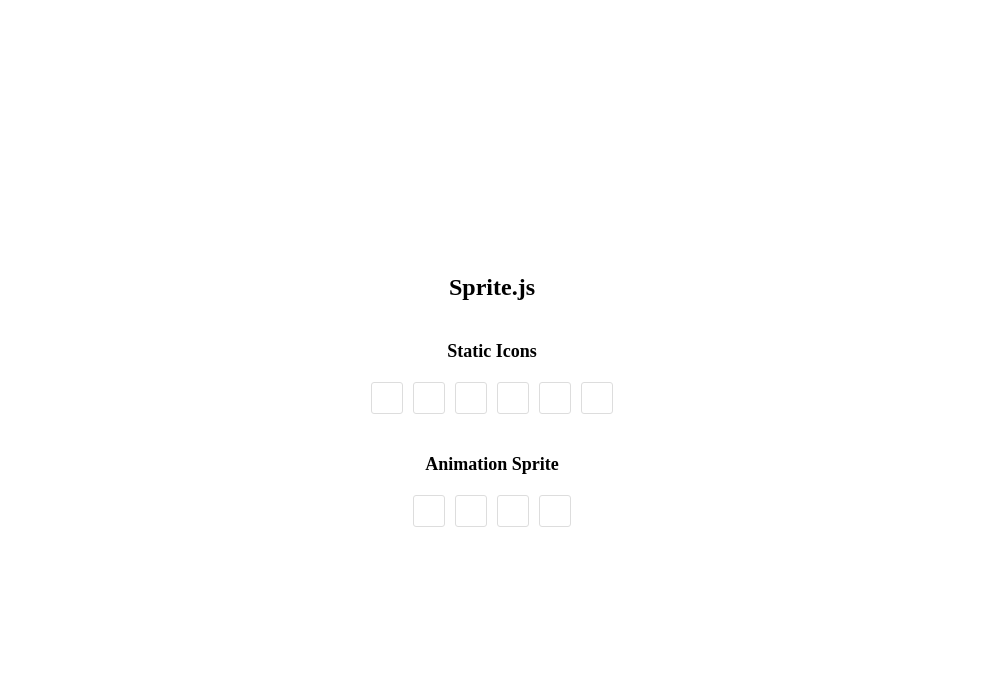
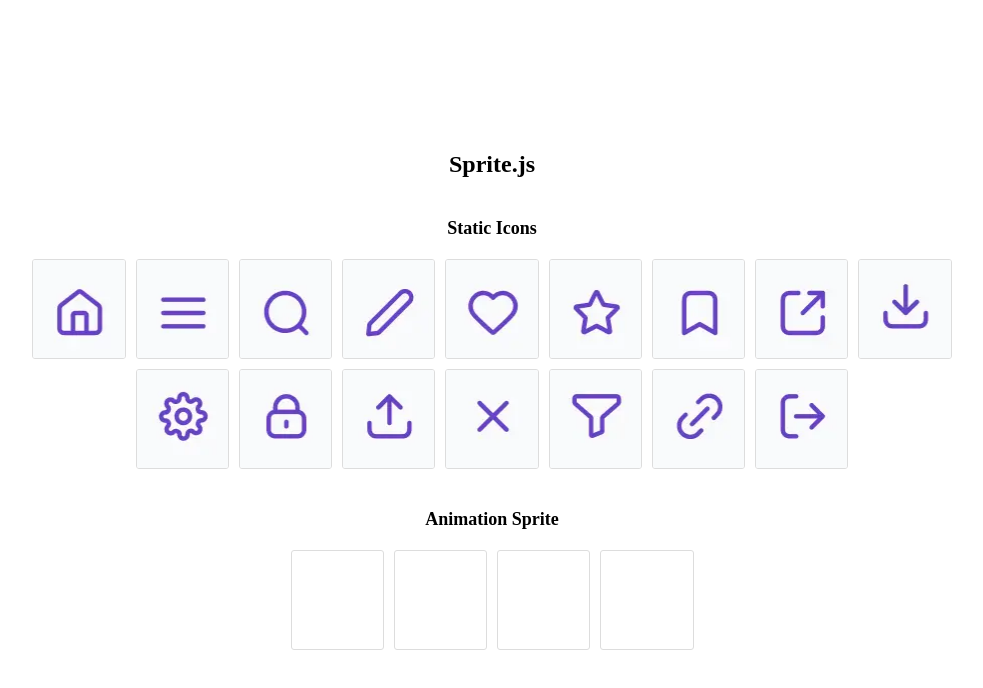
Before and after one commit to mooky1007/sprite, a website: page index.html in a window 1280 px wide. Shown: the whole page, without its empty margins (148-1131 px from the left). Drawn offline with Linux system fonts and the light colour scheme.

Commit message:
offset update

```diff
--- a/index.html
+++ b/index.html
@@ -37,18 +37,21 @@
     .wrapper {
       display: flex;
       flex-wrap: wrap;
+      justify-content: center;
       gap: 10px;
+      max-width: 1000px;
     }
 
     .wrapper+h2 {
       margin-top: 40px;
     }
 
-    .wrapper div {
-      width: 32px;
-      height: 32px;
+    .wrapper>div {
+      width: 93.25px;
+      height: 100px;
       border: 1px solid #ddd;
       border-radius: 3px;
+      overflow: hidden;
     }
   </style>
 </head>
@@ -63,6 +66,16 @@
     <div class="icon_4"></div>
     <div class="icon_5"></div>
     <div class="icon_6"></div>
+    <div class="icon_7"></div>
+    <div class="icon_8"></div>
+    <div class="icon_9"></div>
+    <div class="icon_10"></div>
+    <div class="icon_11"></div>
+    <div class="icon_12"></div>
+    <div class="icon_13"></div>
+    <div class="icon_14"></div>
+    <div class="icon_15"></div>
+    <div class="icon_16"></div>
   </div>
 
   <h2>Animation Sprite</h2>
@@ -74,9 +87,100 @@
   </div>
 
   <script>
-    new Sprite('./src/images/sample_iconset.webp', [4, 8], {
+    new Sprite('./src/images/sample_iconset.webp', [2, 8], {
+      offset: [87, 227, 86, 227],
       initialFrame: 0,
       targetClass: '.icon_1',
+    });
+
+    new Sprite('./src/images/sample_iconset.webp', [2, 8], {
+      offset: [87, 227, 86, 227],
+      initialFrame: 1,
+      targetClass: '.icon_2',
+    });
+
+    new Sprite('./src/images/sample_iconset.webp', [2, 8], {
+      offset: [87, 227, 86, 227],
+      initialFrame: 2,
+      targetClass: '.icon_3',
+    });
+
+    new Sprite('./src/images/sample_iconset.webp', [2, 8], {
+      offset: [87, 227, 86, 227],
+      initialFrame: 3,
+      targetClass: '.icon_4',
+    });
+
+    new Sprite('./src/images/sample_iconset.webp', [2, 8], {
+      offset: [87, 227, 86, 227],
+      initialFrame: 4,
+      targetClass: '.icon_5',
+    });
+
+    new Sprite('./src/images/sample_iconset.webp', [2, 8], {
+      offset: [87, 227, 86, 227],
+      initialFrame: 5,
+      targetClass: '.icon_6',
+    });
+
+    new Sprite('./src/images/sample_iconset.webp', [2, 8], {
+      offset: [87, 227, 86, 227],
+      initialFrame: 6,
+      targetClass: '.icon_7',
+    });
+
+    new Sprite('./src/images/sample_iconset.webp', [2, 8], {
+      offset: [87, 227, 86, 227],
+      initialFrame: 7,
+      targetClass: '.icon_8',
+    });
+
+    new Sprite('./src/images/sample_iconset.webp', [2, 8], {
+      offset: [87, 227, 86, 227],
+      initialFrame: 8,
+      targetClass: '.icon_9',
+    });
+
+    new Sprite('./src/images/sample_iconset.webp', [2, 8], {
+      offset: [87, 227, 86, 227],
+      initialFrame: 9,
+      targetClass: '.icon_10',
+    });
+
+    new Sprite('./src/images/sample_iconset.webp', [2, 8], {
+      offset: [87, 227, 86, 227],
+      initialFrame: 10,
+      targetClass: '.icon_11',
+    });
+
+    new Sprite('./src/images/sample_iconset.webp', [2, 8], {
+      offset: [87, 227, 86, 227],
+      initialFrame: 11,
+      targetClass: '.icon_12',
+    });
+
+    new Sprite('./src/images/sample_iconset.webp', [2, 8], {
+      offset: [87, 227, 86, 227],
+      initialFrame: 12,
+      targetClass: '.icon_13',
+    });
+
+    new Sprite('./src/images/sample_iconset.webp', [2, 8], {
+      offset: [87, 227, 86, 227],
+      initialFrame: 13,
+      targetClass: '.icon_14',
+    });
+
+    new Sprite('./src/images/sample_iconset.webp', [2, 8], {
+      offset: [87, 227, 86, 227],
+      initialFrame: 14,
+      targetClass: '.icon_15',
+    });
+
+    new Sprite('./src/images/sample_iconset.webp', [2, 8], {
+      offset: [87, 227, 86, 227],
+      initialFrame: 15,
+      targetClass: '.icon_16',
     });
   </script>
 </body>
--- a/src/js/sprite.js
+++ b/src/js/sprite.js
@@ -2,6 +2,7 @@ class Sprite {
     constructor(src, [row, col], config = {}) {
         this.frame = config.frame || 30;
         this.loop = config.loop || false;
+        this.offset = config.offset || [0, 0, 0, 0];
         this.targetClass = config.targetClass;
 
         this.dev = config.dev || false;
@@ -17,7 +18,12 @@ class Sprite {
 
             this.img.src = src;
         }).then(() => {
-            this.imageSize = [this.img.width / col, this.img.height / row];
+            this.imageSize = [
+                (this.img.width - (this.offset[1] + this.offset[3])) / col,
+                (this.img.height - (this.offset[0] + this.offset[2])) / row,
+            ];
+
+            console.log(this.imageSize)
             this.init(config.initialFrame);
         });
     }
@@ -44,14 +50,14 @@ class Sprite {
 
     // 이미지가 로드되면 dom을 생성하고, 초기 프레임을 렌더링한다.
     init(initialFrame = 0) {
-        const imgDom = document.createElement('span');
+        const imgDom = document.createElement('div');
         const [width, height] = this.imageSize;
 
         imgDom.style.cssText = `
           width: ${width}px;
           height: ${height}px;
           background-image: url(${this.img.src});
-          background-position: 0 0;
+          background-position: ${this.offset[0]}px ${this.offset[3]}px;
           background-size: ${this.img.width}px ${this.img.height}px;
           background-repeat: no-repeat;
         `;
@@ -70,8 +76,8 @@ class Sprite {
     async setIdx(idx) {
         await this.imageLoaded;
 
-        const left = this.imageSize[0] * Math.floor(idx % this.col) * -1;
-        const top = this.imageSize[1] * Math.floor(idx / this.col) * -1;
+        const left = this.imageSize[0] * Math.floor(idx % this.col) * -1 - this.offset[3];
+        const top = this.imageSize[1] * Math.floor(idx / this.col) * -1 - this.offset[0];
 
         this.imgDom.style.backgroundPosition = `${left}px ${top}px`;
     }
```
